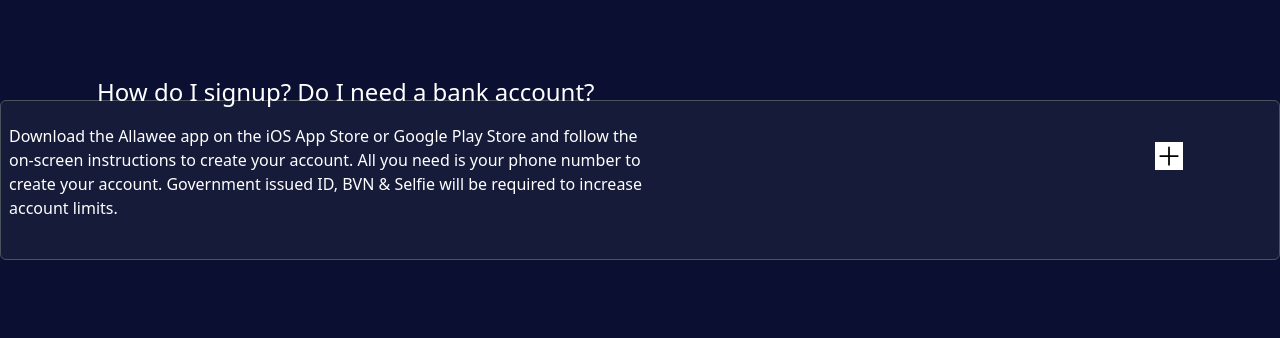
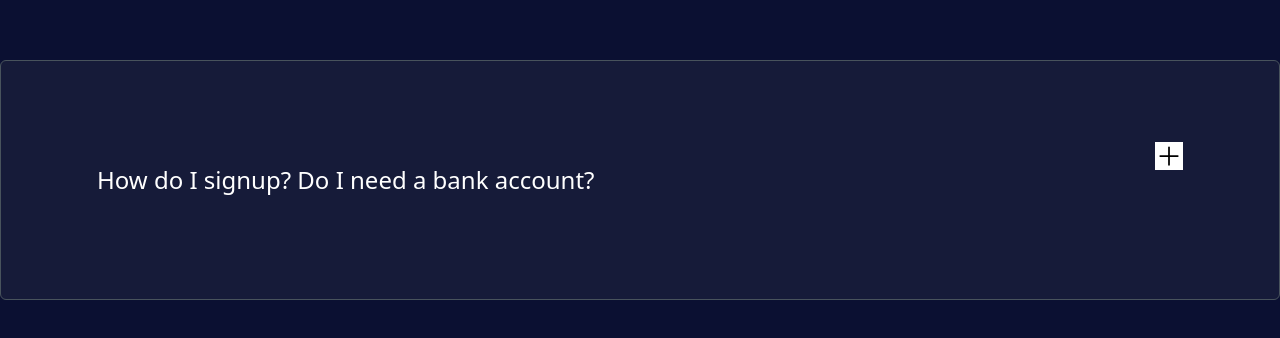
Before and after one commit to ojiehdavid5/allawee, a React (Vite) app: page / in a window 1280 px wide. Shown: the part 5536-5874 px from the top of the page. Built offline with nearby package versions, Linux system fonts and the light colour scheme; a web font is replaced by a local one; what taos would draw is missing.

Commit message:
working on faq

```diff
--- a/src/components/Personal/faq.jsx
+++ b/src/components/Personal/faq.jsx
@@ -2,21 +2,21 @@
 import cross from '../../assets/personal/cross.svg';
 
 const Faq = () => {
-  const [active, setActive] = useState(true);
+  const [active, setActive] = useState(false);
   console.log(active);
 
   return (
     <div className='flex flex-col min-h-screen mt-[10rem] justify-center items-center'>
-      <div className={active ? 'w-[80rem] h-[10rem] mx-10 rounded-md flex flex-row items-center justify-between bg-[#161B39] border border-[#48535C]' : 'w-[80rem] h-[15rem] mx-10 rounded-md flex flex-row items-center justify-between bg-[#161B39] border border-[#48535C]'}>
-        <div className={"flex flex-col justify-center items-start space-x-2 space-y-4"}>
+      <div className={active ? 'w-[80rem] h-[20rem] mx-10 rounded-md flex flex-row items-center justify-between bg-[#161B39] border border-[#48535C]' : 'w-[80rem] h-[15rem] mx-10 rounded-md flex flex-row items-center justify-between bg-[#161B39] border border-[#48535C]'}>
+        <div className={"flex flex-col justify-center items-start space-x-2 space-y-4 h-[20rem] w-[60rem]"}>
                   <p className='text-2xl font-medium ml-[6rem] text-white'>How do I signup? Do I need a bank account?</p>
-<p className={active?'text-1xl w-[40rem] h-[10rem] text-white':'hidden'}>Download the Allawee app on the iOS App Store or Google Play Store and follow the on-screen instructions to create your account. All you need is your phone number to create your account. Government issued ID, BVN & Selfie will be required to increase account limits.</p>
+<p className={active?'text-1xl w-[40rem] h-[10rem] text-white mb-[5rem] mr-[12rem] ':'hidden'}>Download the Allawee app on the iOS App Store or Google Play Store and follow the on-screen instructions to create your account. All you need is your phone number to create your account. Government issued ID, BVN & Selfie will be required to increase account limits.</p>
         </div>
 
 
         <img
           src={cross}
-          onClick={() => setActive(false)}
+          onClick={() => setActive(true)}
           className='w-[28px] h-[28px] mr-[6rem] -mt-[3rem] bg-white'
           alt=''
         />
```
